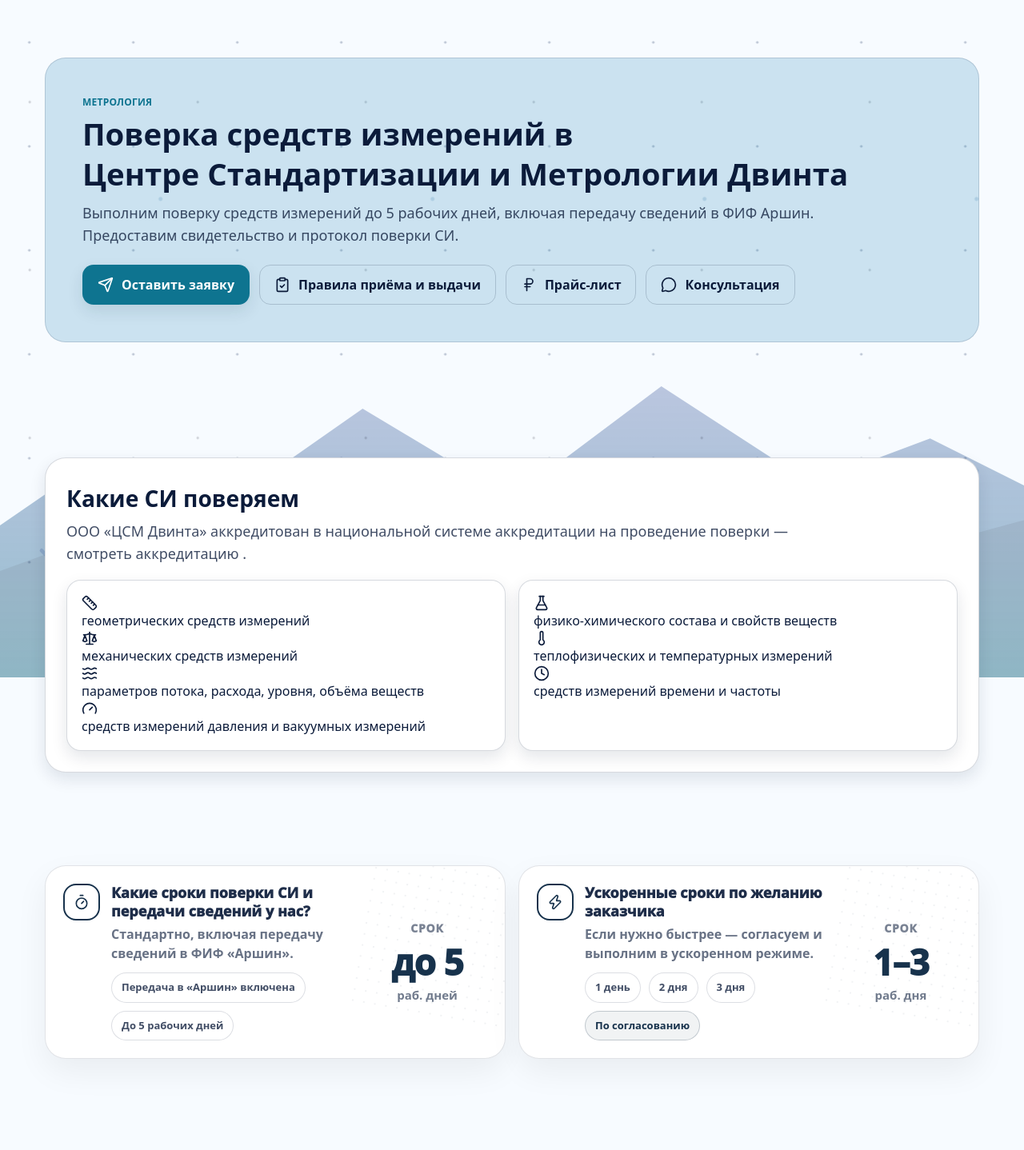
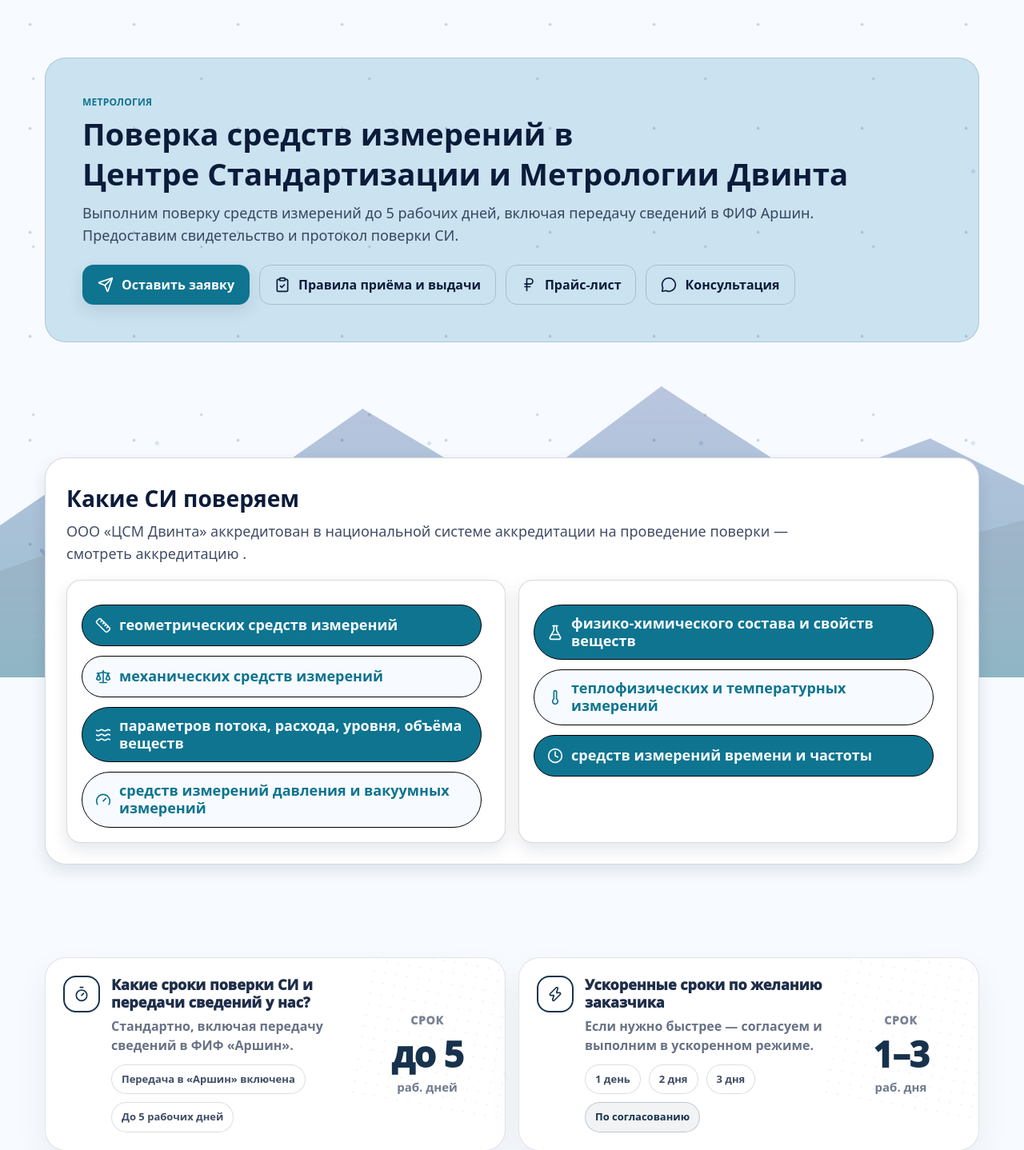
Before and after one commit to plag1atv/Dvinta-group-site, a Flask app: page /metrology/verification in a window 1280 px wide. Shown: the part 81-1519 px from the top of the page at 80% size. Run offline with Flask 3, Linux system fonts and the light colour scheme.

Commit message:
36 global change

```diff
--- a/app/static/css/theme.css
+++ b/app/static/css/theme.css
@@ -610,6 +610,50 @@ body.has-mountain footer{
   color: rgba(var(--ink-rgb),.55);
 }
 
+/* =====================================================
+   Verification: "Какие СИ поверяем" chips
+===================================================== */
+
+.si-chips{
+  display:flex;
+  flex-wrap:wrap;
+  gap: 12px;
+  margin-top: 12px;
+}
+
+.si-chip{
+  display:inline-flex;
+  align-items:center;            /* иконка наравне с текстом */
+  gap: 10px;
+
+  padding: 12px 16px;
+  border-radius: 999px;
+  border: 2px solid #1B3A8A;     /* обводка у каждого измерения */
+
+  font-size: 18px;               /* текст больше */
+  font-weight: 800;
+  line-height: 1.2;
+}
+
+/* Чередование цветов облачков */
+.si-chip:nth-child(odd){
+  background: #0E7490;
+  color: #F7FBFF;
+}
+
+/* Иконка ровно по центру строки */
+.si-chip i[data-lucide],
+.si-chip svg{
+  width: 20px;
+  height: 20px;
+  flex: 0 0 20px;
+  display:block;
+}
+
+.si-chip span{
+  display:block;
+}
+
 /* TIMELINES (white premium cards with right-side pill) */
 .tline{
   position: relative;
@@ -882,3 +926,43 @@ body.no-scroll{ overflow: hidden; }
     width: auto !important;
   }
 }
+
+/* Verification: chips ("Какие СИ поверяем") */
+.si-chips{
+  display:flex;
+  flex-wrap:wrap;
+  gap: 12px;
+}
+
+.si-chip{
+  display:inline-flex;
+  align-items:center;     /* иконка наравне с текстом */
+  gap: 10px;
+
+  width: 500px;                  /* ✅ одинаковая ширина у всех */
+  min-height: 52px;
+
+  padding: 12px 16px;
+  border-radius: 999px;
+  border: 1px solid rgba(0,0,0) ;
+  background: rgba(255,255,255,.08);
+
+  font-size: 18px;        /* текст измерений больше */
+  font-weight: 800;
+  line-height: 1.2;
+}
+
+/* Чередование цветов */
+.si-chip:nth-child(even){
+  background: #F7FBFF;
+  color: #0E7490;
+}
+
+/* Иконка ровно по центру строки */
+.si-chip i[data-lucide],
+.si-chip svg{
+  width: 20px;
+  height: 20px;
+  flex: 0 0 20px;
+  display:block;
+}
```
